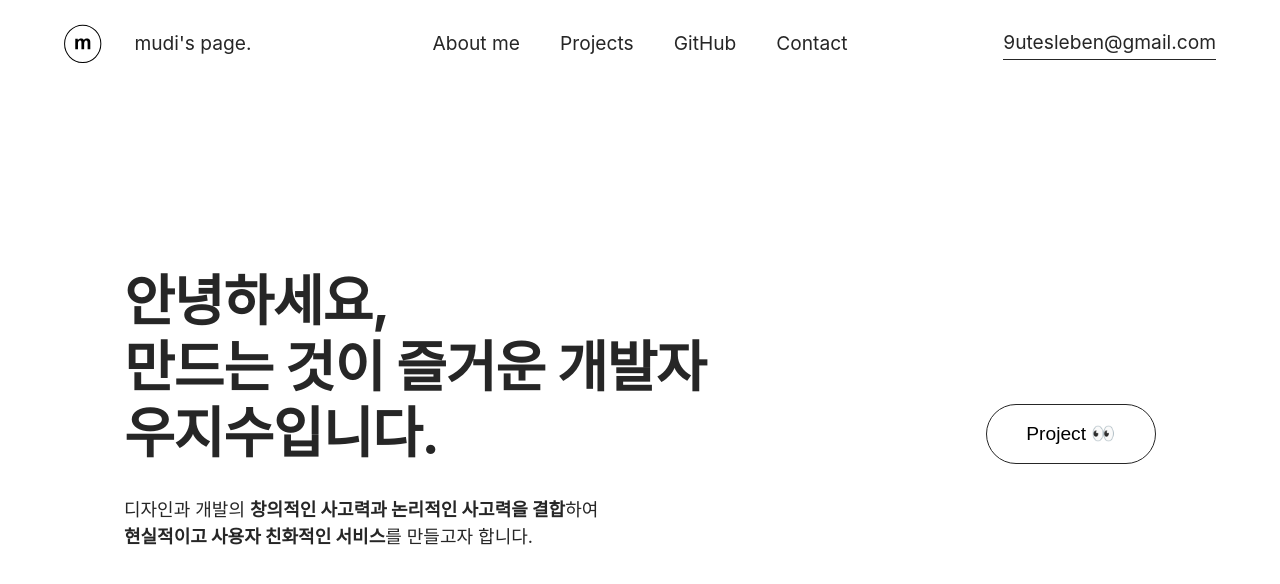
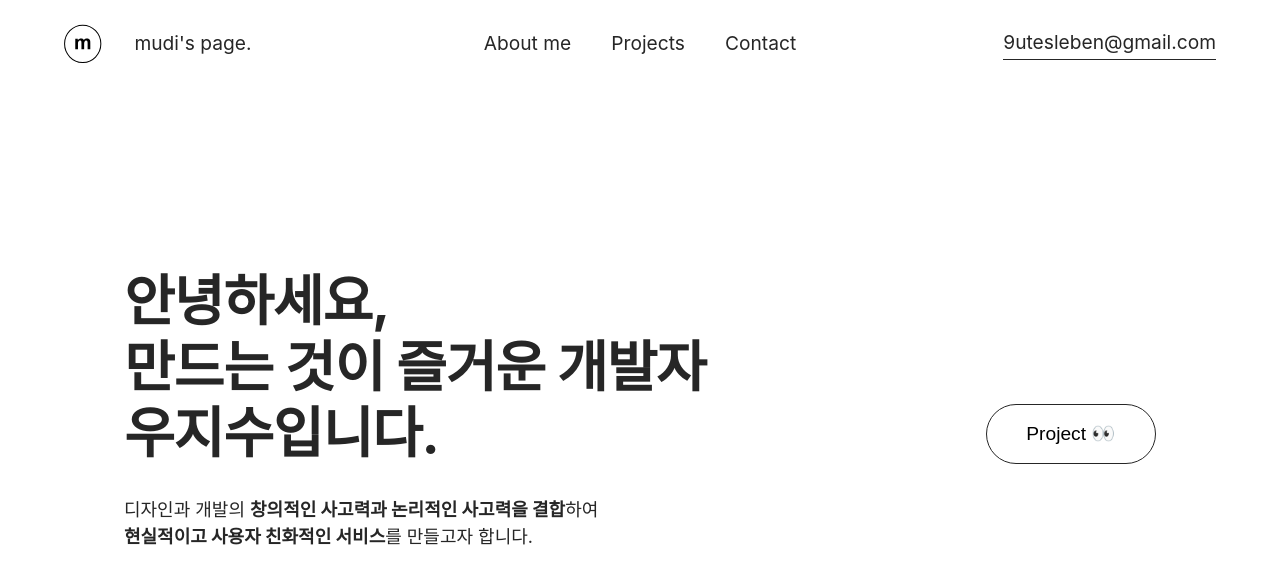
Before and after one commit to jisooround/aboutme-project, a React (Vite) app: page / in a window 1280 px wide. Shown: the top 584 px of the page. Built offline with nearby package versions, Linux system fonts and the light colour scheme.

Commit message:
fix: navbar > github 삭제

```diff
--- a/src/components/Navbar.tsx
+++ b/src/components/Navbar.tsx
@@ -15,10 +15,10 @@ const Navbar = ({ setContactFlag }: Props) => {
       label: "Projects",
       href: "/projects",
     },
-    {
-      label: `GitHub`,
-      href: "https://github.com/jisooround",
-    },
+    // {
+    //   label: `GitHub`,
+    //   href: "https://github.com/jisooround",
+    // },
     {
       label: "Contact",
       href: "",
```
